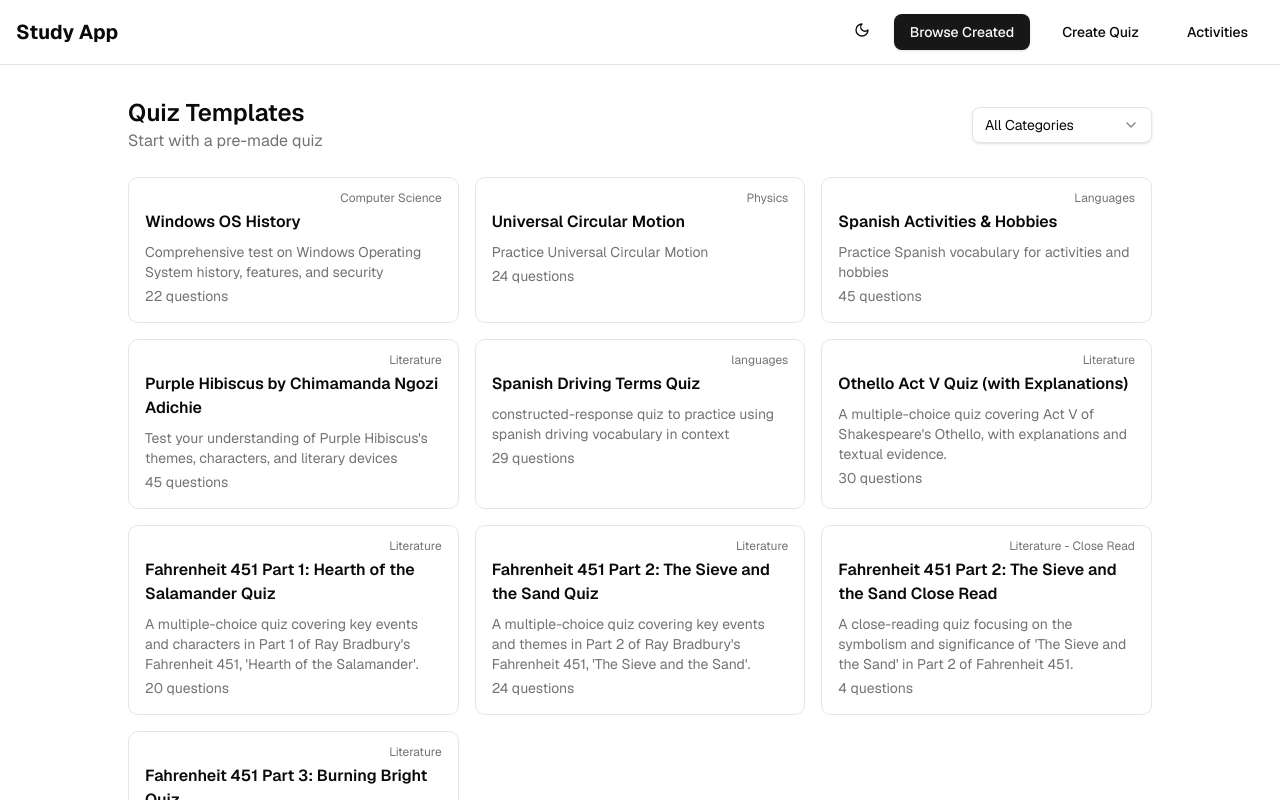
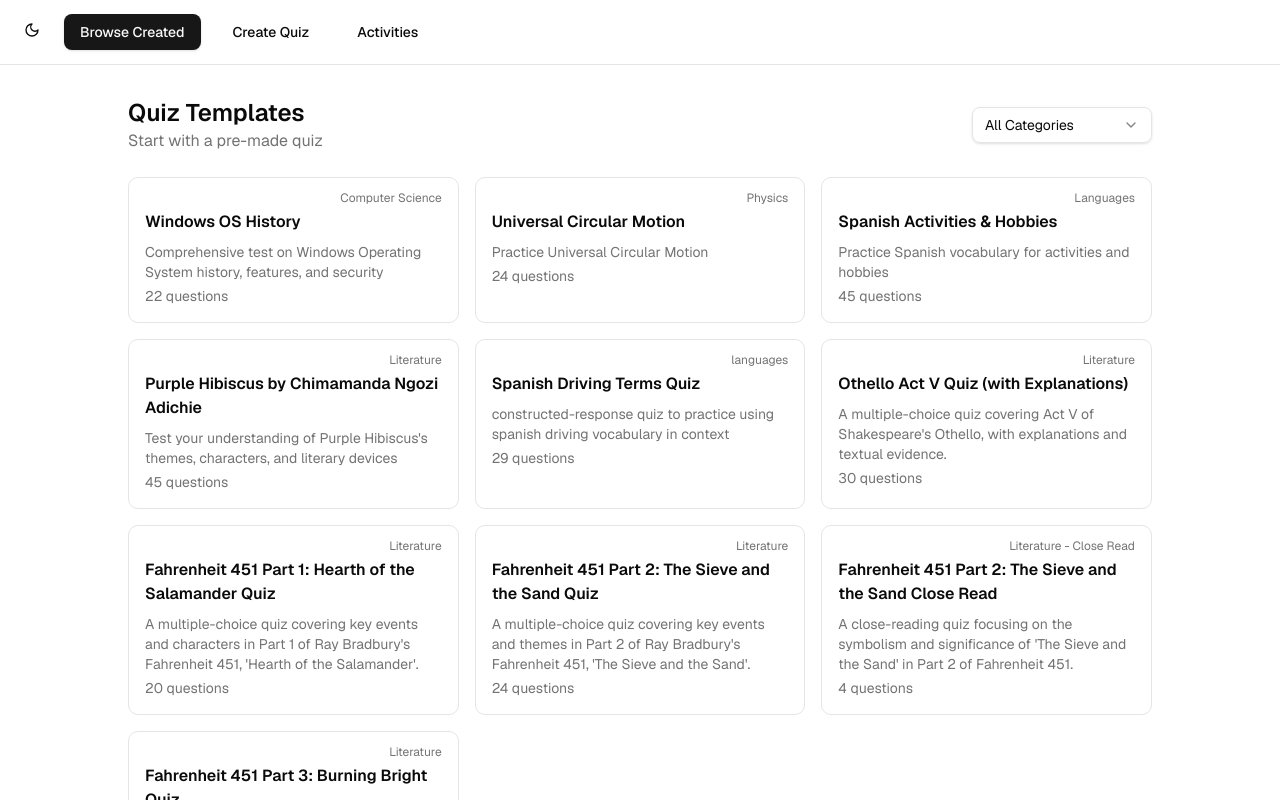
Before and after one commit to ahmoin/study-app, a Next.js app: page / in a window 1280 px wide. Shown: the top 800 px of the page. Built offline with nearby package versions, Linux system fonts and the light colour scheme.

Commit message:
refactor: hide title

```diff
--- a/src/app/page.tsx
+++ b/src/app/page.tsx
@@ -254,7 +254,7 @@ export default function StudyApp() {
       <nav className="border-b">
         <div className="container mx-auto px-4">
           <div className="flex h-16 items-center justify-between">
-            <h1 className="text-xl font-bold">Study App</h1>
+            {/* <h1 className="text-xl font-bold">Study App</h1> */}
             {!quizMode && (
               <div className="flex gap-4">
                 <ModeSwitcher />
```
